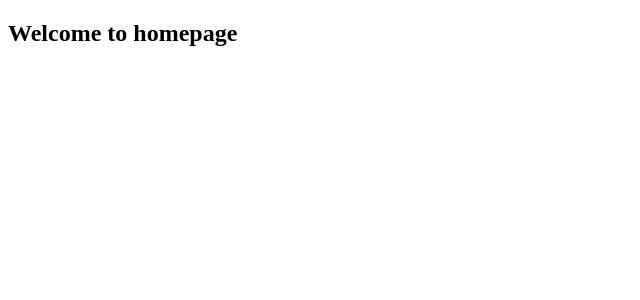
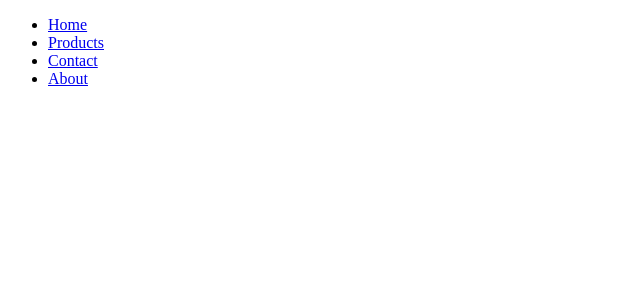
Before and after one commit to devforhad24/ReactJS-Basic, a React (Vite) app: page / in a window 1280 px wide. Shown: the top 300 px of the page, without its empty margins (0-640 px from the left). Built offline with nearby package versions, Linux system fonts and the light colour scheme.

Commit message:
Nested routes,outlet, link

```diff
--- /dev/null
+++ b/src/layout/Navbar.jsx
@@ -0,0 +1,19 @@
+import { Link, Outlet } from 'react-router-dom'
+
+const Navbar = () => {
+  return (
+    <div>
+      <nav>
+        <ul>
+            <li> <Link to={'/'}>Home</Link> </li>
+            <li> <Link to={'/products'}>Products</Link> </li>
+            <li> <Link to={'/contact'}>Contact</Link> </li>
+            <li> <Link to={'/about'}>About</Link> </li>
+        </ul>
+        <Outlet/>
+      </nav>
+    </div>
+  )
+}
+
+export default Navbar
```
Also changed, not shown: src/main.jsx (+8 -2 lines).
